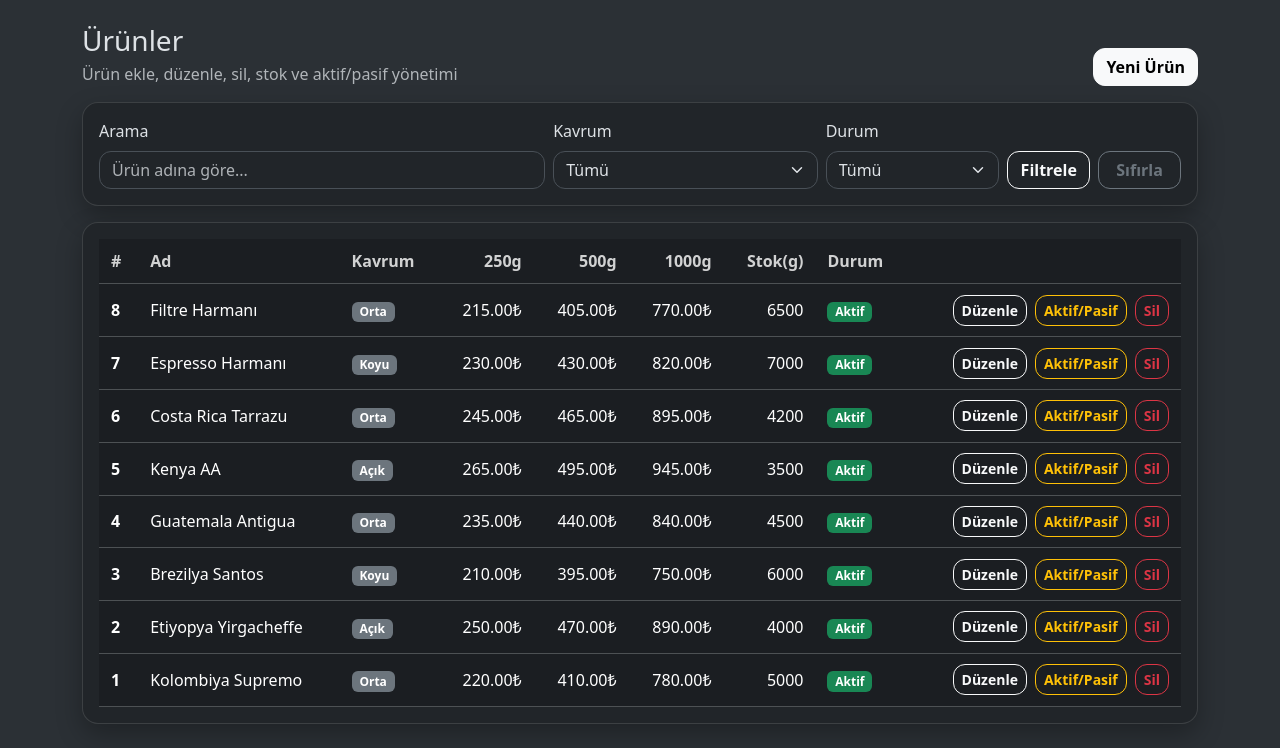
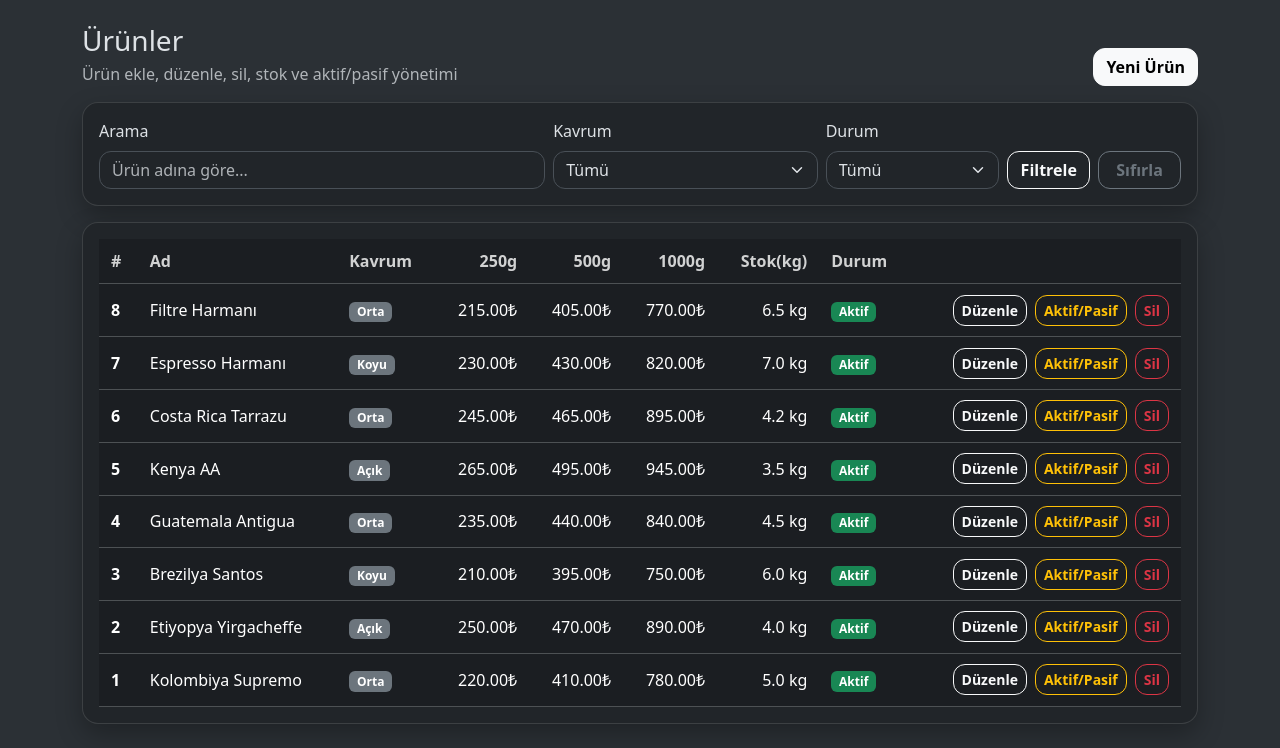
Before and after one commit to mahmutt44/kuru-kahveci-mahmut, a Flask app: page /admin/products in a window 1280 px wide. Shown: the part 57-805 px from the top of the page. Run offline with Flask 3, Linux system fonts and the light colour scheme; the visitor is signed in with stand-in values (Sample User, id 1); data comes from the database, SQL or seed files in the repository.

Commit message:
Convert stock system to kilograms (kg) - Admin panel updates
- Stock input now accepts kg values with decimal support
- Stock display shows kg format in product list
- Backend converts kg to grams for database consistency
- Updated all stock-related UI elements to show kg

```diff
--- a/app/routes/admin.py
+++ b/app/routes/admin.py
@@ -184,7 +184,9 @@ def products_new_post():
         return float((request.form.get(key) or "0").replace(",", "."))
 
     def _i(key: str) -> int:
-        return int(request.form.get(key) or "0")
+        # KG cinsinden gelen değeri grama çevir
+        kg_val = float(request.form.get(key) or "0")
+        return int(kg_val * 1000)  # 1 kg = 1000 gram
 
     def _r(key: str) -> int:
         v = int(request.form.get(key) or "3")
@@ -320,7 +322,9 @@ def products_edit(product_id: int):
             return float((request.form.get(key) or "0").replace(",", "."))
 
         def _i(key: str) -> int:
-            return int(request.form.get(key) or "0")
+            # KG cinsinden gelen değeri grama çevir
+            kg_val = float(request.form.get(key) or "0")
+            return int(kg_val * 1000)  # 1 kg = 1000 gram
 
         def _r(key: str) -> int:
             v = int(request.form.get(key) or "3")
@@ -600,7 +604,7 @@ def orders_print(order_id: int):
     )
 
 
-@admin_bp.route("/orders/<int:order_id>/status")
+@admin_bp.route("/orders/<int:order_id>/status", methods=["POST"])
 @admin_required
 def orders_update_status(order_id: int):
     db_path = current_app.config["DB_PATH"]
--- a/app/templates/admin/product_form.html
+++ b/app/templates/admin/product_form.html
@@ -98,8 +98,8 @@
         </div>
 
         <div class="col-12 col-md-4">
-          <label class="form-label">Stok (gram)</label>
-          <input class="form-control" type="number" name="stock_gram" min="0" value="{{ product.stock_gram if product else 0 }}" required>
+          <label class="form-label">Stok (kg)</label>
+          <input class="form-control" type="number" name="stock_gram" min="0" step="0.1" value="{{ (product.stock_gram / 1000) if product else 0 }}" required>
         </div>
 
         <div class="col-12 col-md-4">
--- a/app/templates/admin/products_list.html
+++ b/app/templates/admin/products_list.html
@@ -60,7 +60,7 @@
                 <th class="text-end">250g</th>
                 <th class="text-end">500g</th>
                 <th class="text-end">1000g</th>
-                <th class="text-end">Stok(g)</th>
+                <th class="text-end">Stok(kg)</th>
                 <th>Durum</th>
                 <th></th>
               </tr>
@@ -74,7 +74,7 @@
                   <td class="text-end">{{ '%.2f'|format(p.price_250) }}₺</td>
                   <td class="text-end">{{ '%.2f'|format(p.price_500) }}₺</td>
                   <td class="text-end">{{ '%.2f'|format(p.price_1000) }}₺</td>
-                  <td class="text-end">{{ p.stock_gram }}</td>
+                  <td class="text-end">{{ "%.1f"|format(p.stock_gram / 1000) }} kg</td>
                   <td>
                     {% if p.is_active == 1 %}
                       <span class="badge text-bg-success">Aktif</span>
```
